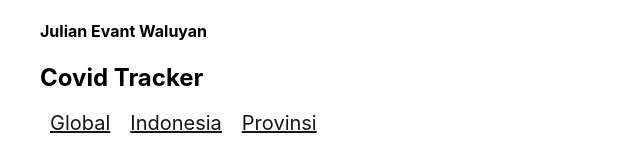
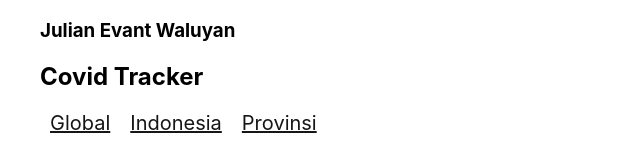
Before and after one commit to julianevant/Covid-Tracker, a React (Create React App) app in the folder covidtracker-app/: page / in a window 1280 px wide. Shown: the top 160 px of the page, without its empty margins (0-640 px from the left). Built offline with nearby package versions, Linux system fonts and the light colour scheme.

Commit message:
5th Commit

```diff
--- a/covidtracker-app/src/App.js
+++ b/covidtracker-app/src/App.js
@@ -12,7 +12,7 @@ const App = () =>{
                 <nav>
                     <ul>
                         <div>
-                            <h4>Julian Evant Waluyan</h4>
+                            <h3>Julian Evant Waluyan</h3>
                         </div>
                         <div>
                             <h1>Covid Tracker</h1>
```
Also changed, not shown: 1 other file (tests, documents, lock files or other folders).
